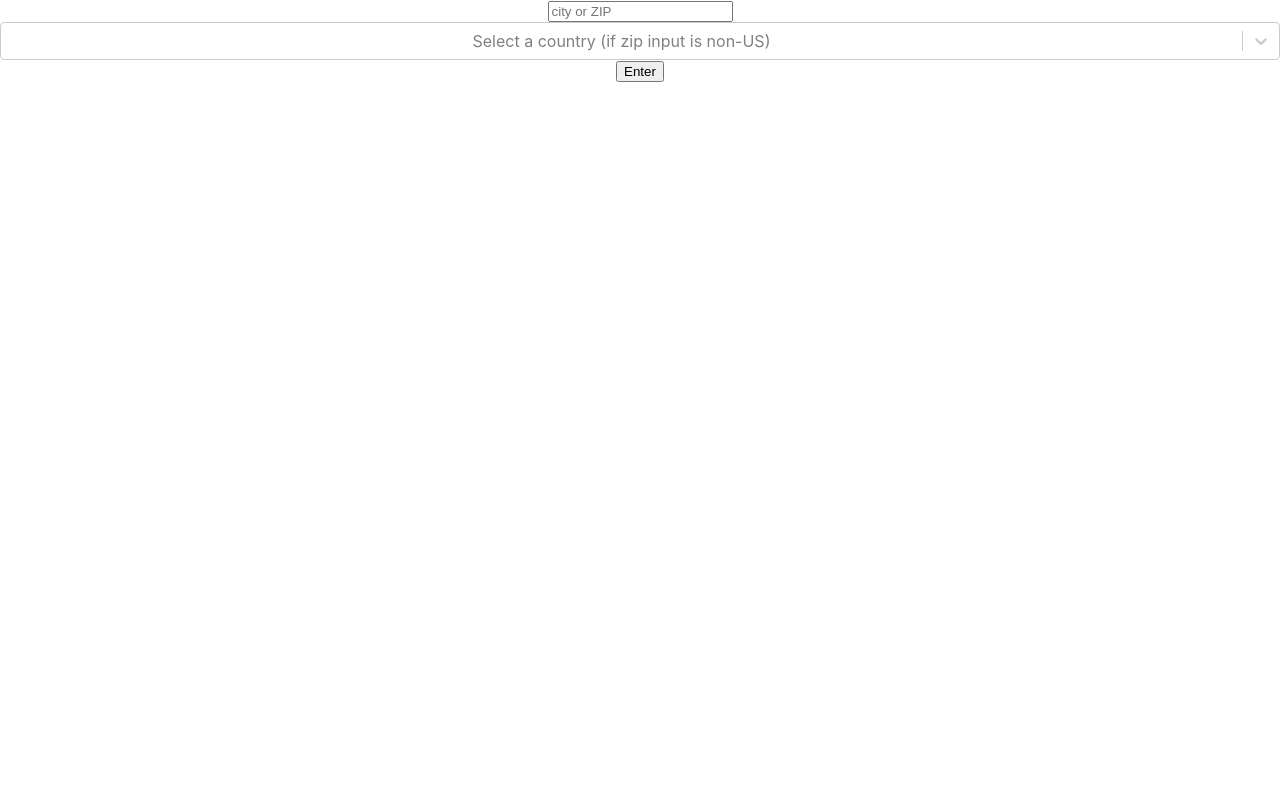
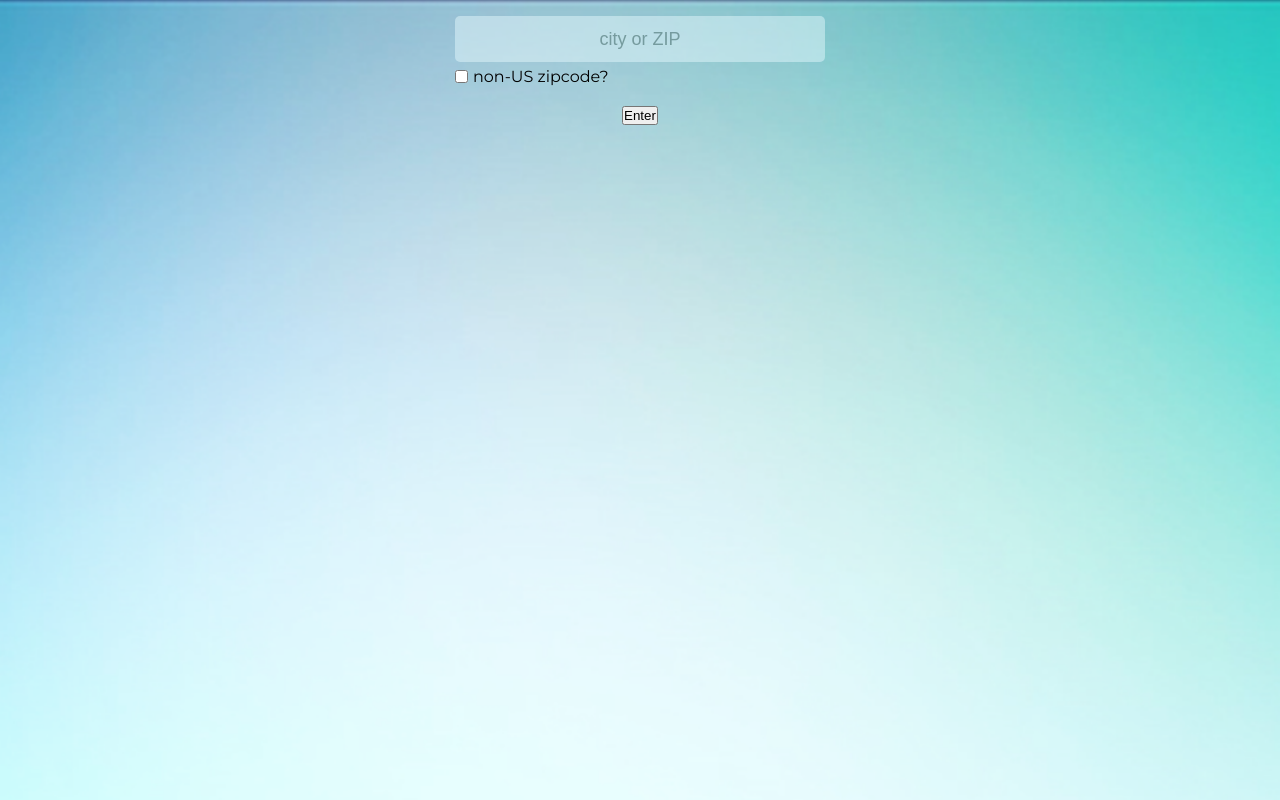
Before and after one commit to hollyefig/weather, a React (Create React App) app: page / in a window 1280 px wide. Built offline with nearby package versions, Linux system fonts and the light colour scheme; no server answers.

Commit message:
input CSS, country zip option

```diff
--- a/package.json
+++ b/package.json
@@ -8,6 +8,7 @@
     "@testing-library/react": "^13.4.0",
     "@testing-library/user-event": "^13.5.0",
     "axios": "^1.6.2",
+    "gsap": "^3.12.3",
     "react": "^18.2.0",
     "react-dom": "^18.2.0",
     "react-scripts": "5.0.1",
--- a/public/index.html
+++ b/public/index.html
@@ -3,6 +3,11 @@
   <head>
     <meta charset="utf-8" />
     <link rel="icon" href="%PUBLIC_URL%/favicon.ico" />
+    <!-- ? google font -->
+    <link rel="preconnect" href="https://fonts.googleapis.com">
+    <link rel="preconnect" href="https://fonts.gstatic.com" crossorigin>
+    <link href="https://fonts.googleapis.com/css2?family=Montserrat:wght@300;400;600;800&display=swap" rel="stylesheet">
+    <!-- ? google font end -->
     <meta name="viewport" content="width=device-width, initial-scale=1" />
     <meta name="theme-color" content="#000000" />
     <meta
--- a/src/APIcalls.js
+++ b/src/APIcalls.js
@@ -20,6 +20,7 @@ export const getZip = async (zip) => {
     return res.data;
   } catch (error) {
     console.error("error fetching zip", error);
+    window.alert("error fetching zip");
     return;
   }
 };
--- a/src/App.css
+++ /dev/null
@@ -1,38 +0,0 @@
-.App {
-  text-align: center;
-}
-
-.App-logo {
-  height: 40vmin;
-  pointer-events: none;
-}
-
-@media (prefers-reduced-motion: no-preference) {
-  .App-logo {
-    animation: App-logo-spin infinite 20s linear;
-  }
-}
-
-.App-header {
-  background-color: #282c34;
-  min-height: 100vh;
-  display: flex;
-  flex-direction: column;
-  align-items: center;
-  justify-content: center;
-  font-size: calc(10px + 2vmin);
-  color: white;
-}
-
-.App-link {
-  color: #61dafb;
-}
-
-@keyframes App-logo-spin {
-  from {
-    transform: rotate(0deg);
-  }
-  to {
-    transform: rotate(360deg);
-  }
-}
--- a/src/App.js
+++ b/src/App.js
@@ -1,5 +1,4 @@
 import React, { useState, useEffect, useCallback } from "react";
-import "./App.css";
 // get componenets
 import { Input } from "./components/input/Input";
 import { Output } from "./components/output/Output";
@@ -41,9 +40,14 @@ function App() {
             fetchWeather(...loadTown);
           }
         }
-      } else if (countryCode !== "US") {
+      }
+      // if non US zip code
+      else if (countryCode !== "US") {
         if (inputTown.length !== 5) {
-          let loadZip = await getZip(`${parseZip},${countryCode}`);
+          let loadZip;
+          inputTown.includes("-")
+            ? (loadZip = await getZip(`${inputTown},${countryCode}`))
+            : (loadZip = await getZip(`${parseZip},${countryCode}`));
           if (loadZip) {
             loadTown = await getTown(loadZip.name);
             setSelectedTown(...loadTown);
@@ -64,7 +68,6 @@ function App() {
     if (inputCountry) {
       let loadCode = await getCountryCode(inputCountry);
       setCountryCode(loadCode[0].cca2);
-      console.log(loadCode[0].cca2);
     }
   }, [inputCountry]);
 
--- a/src/components/input/Input.jsx
+++ b/src/components/input/Input.jsx
@@ -1,4 +1,7 @@
+import { useRef } from "react";
 import { Countrydropdown } from "./countryDropdown/Countrydropdown";
+import { gsap } from "gsap";
+import "./input.css";
 
 export const Input = ({
   setInputTown,
@@ -6,23 +9,64 @@ export const Input = ({
   setInputCountry,
   inputCountry,
 }) => {
+  const countryRef = useRef(null);
+
+  // ! when non US zip is checked
+  const checked = (e) => {
+    // define defaults for gsap
+    let tl = gsap.timeline({
+      defaults: { duration: 0.5, ease: "power2.out", delay: 0 },
+    });
+    if (e.target.checked !== undefined) {
+      if (e.target.checked) {
+        tl.to(countryRef.current, { height: "40px" }).to(countryRef.current, {
+          overflow: "visible",
+        });
+      } else {
+        tl.to(countryRef.current, { overflow: "hidden" }).to(
+          countryRef.current,
+          { height: "0px" },
+          "<"
+        );
+      }
+    }
+  };
   return (
-    <div>
+    <div className='input'>
+      <div className='inputDefault'>
         {/* possibly address-level2  */}
         <input
           type='text'
           autoComplete='address-level2'
           onInput={(e) => setInputTown(e.target.value)}
-        className='inputTown'
+          className='inputTownZip'
           placeholder='city or ZIP'
         />
+        {/*  checkbox section */}
+        <div className='checkboxSection'>
+          <input
+            type='checkbox'
+            name='checkZip'
+            id='checkZip'
+            onClick={(e) => checked(e)}
+          />
+          <label
+            htmlFor='checkZip'
+            className='checkZip'
+            onClick={(e) => checked(e)}
+          >
+            non-US zipcode?
+          </label>
+        </div>
+        {/*  END checkbox section */}
+      </div>
 
       <Countrydropdown
         setInputCountry={setInputCountry}
-        inputCountry={inputCountry}
+        countryRef={countryRef}
       />
 
-      <button type='button' className='btnTown' onClick={townEntered}>
+      <button type='button' className='btnEnter' onClick={townEntered}>
         Enter
       </button>
     </div>
--- a/src/components/input/countryDropdown/Countrydropdown.jsx
+++ b/src/components/input/countryDropdown/Countrydropdown.jsx
@@ -2,7 +2,11 @@ import React, { useState, useEffect } from "react";
 import Select from "react-select";
 import { getCountryList } from "../../../APIcalls";
 
-export const Countrydropdown = ({ setInputCountry, inputCountry }) => {
+export const Countrydropdown = ({
+  setInputCountry,
+  countryRef,
+  inputCountry,
+}) => {
   const [sortedArray, setSortedArray] = useState([]);
   const [selectedOption, setSelectedOption] = useState(null);
 
@@ -39,12 +43,12 @@ export const Countrydropdown = ({ setInputCountry, inputCountry }) => {
   };
 
   return (
-    <div>
+    <div className='countryDropdown' ref={countryRef}>
       <Select
         options={options}
         value={selectedOption}
         onChange={handleChange}
-        placeholder='Select a country (if zip input is non-US)'
+        placeholder='Select a country'
       />
     </div>
   );
--- /dev/null
+++ b/src/components/input/input.css
@@ -0,0 +1,60 @@
+
+
+.input {
+    padding: 1em;
+    display: flex;
+    justify-content: center;
+    align-items: center;
+    flex-direction: column;
+    row-gap: 10px;
+    --inputMaxWidth: 370px;
+}
+
+.inputDefault {
+    display: flex;
+    flex-direction: column;
+    max-width: var(--inputMaxWidth);
+    width: 100%;
+    row-gap: 5px;
+}
+
+.inputTownZip {
+    padding: .7em;
+    border: none;
+    border-radius: 5px;
+    width: 100%;
+    background-color: var(--inputTownZipBackground);
+    font-size: 18px;
+    color: var(--inputColor);
+    text-align: center;
+}
+
+.inputTownZip::placeholder {
+    color: var(--inputColorPlaceholder);
+}
+
+.inputTownZip:focus {
+    outline: none;
+}
+
+.checkboxSection {
+    display: flex;
+    flex-direction: row;
+    column-gap: 5px;
+}
+
+.checkZip {
+    cursor: pointer;
+}
+
+.countryDropdown {
+    height: 0;
+    max-width: var(--inputMaxWidth);
+    width: 100%;
+    overflow: hidden;
+    white-space: nowrap;
+}
+
+.btnEnter {
+    cursor: pointer;
+}
--- a/src/components/output/Output.jsx
+++ b/src/components/output/Output.jsx
@@ -3,20 +3,22 @@ import { getCountryName } from "../../APIcalls";
 
 export const Output = ({ selectTown, weather }) => {
   const [countryName, setCountryName] = useState(null);
+  const [countryFlag, setCountryFlag] = useState("");
 
   // ! get country name
   const toCountryName = async () => {
     let countryCode = selectTown.country;
     let loadName = await getCountryName(countryCode);
     setCountryName(loadName[0].name.common);
+    setCountryFlag(loadName[0].flags.svg);
   };
 
   if (weather) {
-    // console.log("logging", weather);
+    console.log("logging", weather);
     toCountryName();
   }
   return (
-    <div>
+    <div className='output'>
       {selectTown && weather && (
         <>
           <h4>Country:</h4>
--- a/src/index.css
+++ b/src/index.css
@@ -1,10 +1,24 @@
 body {
   margin: 0;
-  font-family: -apple-system, BlinkMacSystemFont, 'Segoe UI', 'Roboto', 'Oxygen',
-    'Ubuntu', 'Cantarell', 'Fira Sans', 'Droid Sans', 'Helvetica Neue',
-    sans-serif;
+  font-family: 'Montserrat', sans-serif;
   -webkit-font-smoothing: antialiased;
   -moz-osx-font-smoothing: grayscale;
+  background-image: url(./IMGs/defaultBG.png);
+  background-repeat: no-repeat;
+  background-size: cover;
+}
+
+:root {
+  --inputTownZipBackground: #e5f9fd78;
+  --defaultFont: 'Montserrat', sans-serif;
+  --inputColor: #2b5351;
+  --inputColorPlaceholder: #2b53517d;
+}
+
+* {
+  margin: 0;
+  padding: 0;
+  box-sizing: border-box;
 }
 
 code {
```
Also changed, not shown: src/IMGs/defaultBG.png, 1 other file (tests, documents, lock files or other folders). Lines whose indentation alone changed are shown as unchanged.
